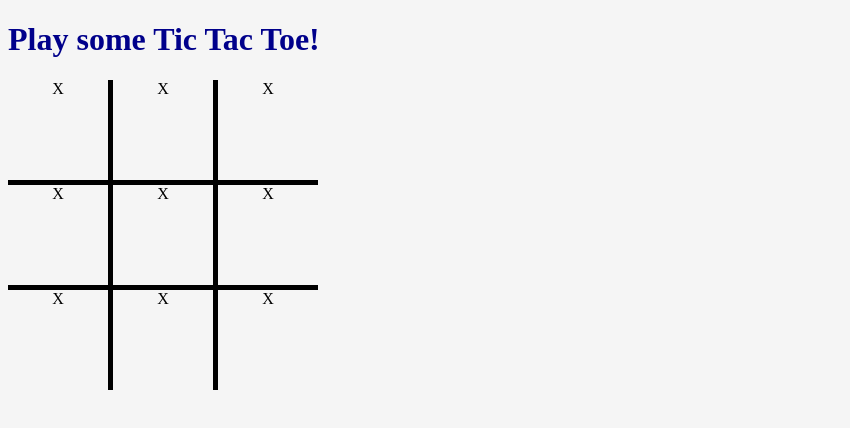
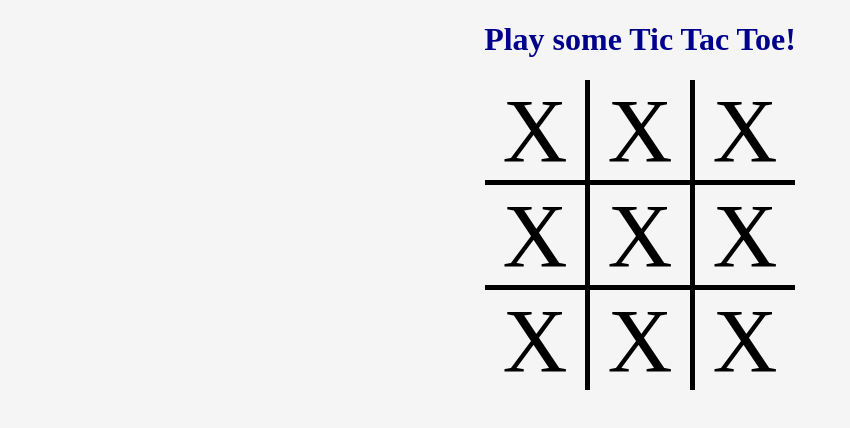
Before and after one commit to mkrell23/odin-ticTacToe, a plain HTML site: page index.html in a window 1280 px wide. Shown: the whole page, without its empty margins (0-850 px from the left). Drawn offline with Linux system fonts and the light colour scheme.

Commit message:
Center everything, make square's text fill square

```diff
--- a/assets/styles.css
+++ b/assets/styles.css
@@ -4,10 +4,12 @@ html{
 }
 
 h1{
+    text-align: center;
     color: darkblue;
 }
 
 #board{
+    margin: auto;
     display: grid;
     grid-template-columns: repeat(3, 100px);
     /* justify-items: center;
@@ -22,4 +24,5 @@ h1{
     width: 100%;
     height: 100px;
     text-align: center;
+    font-size: 90px;
 }
```
